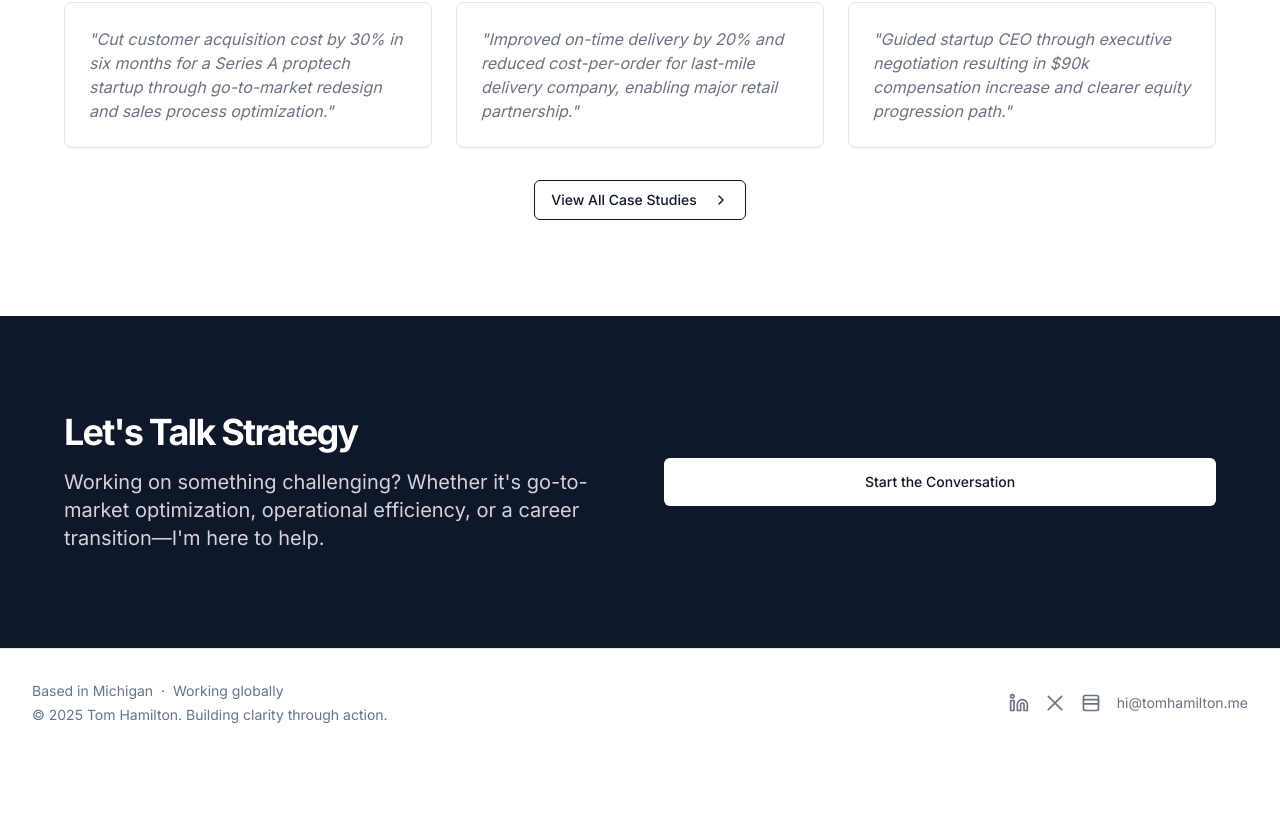
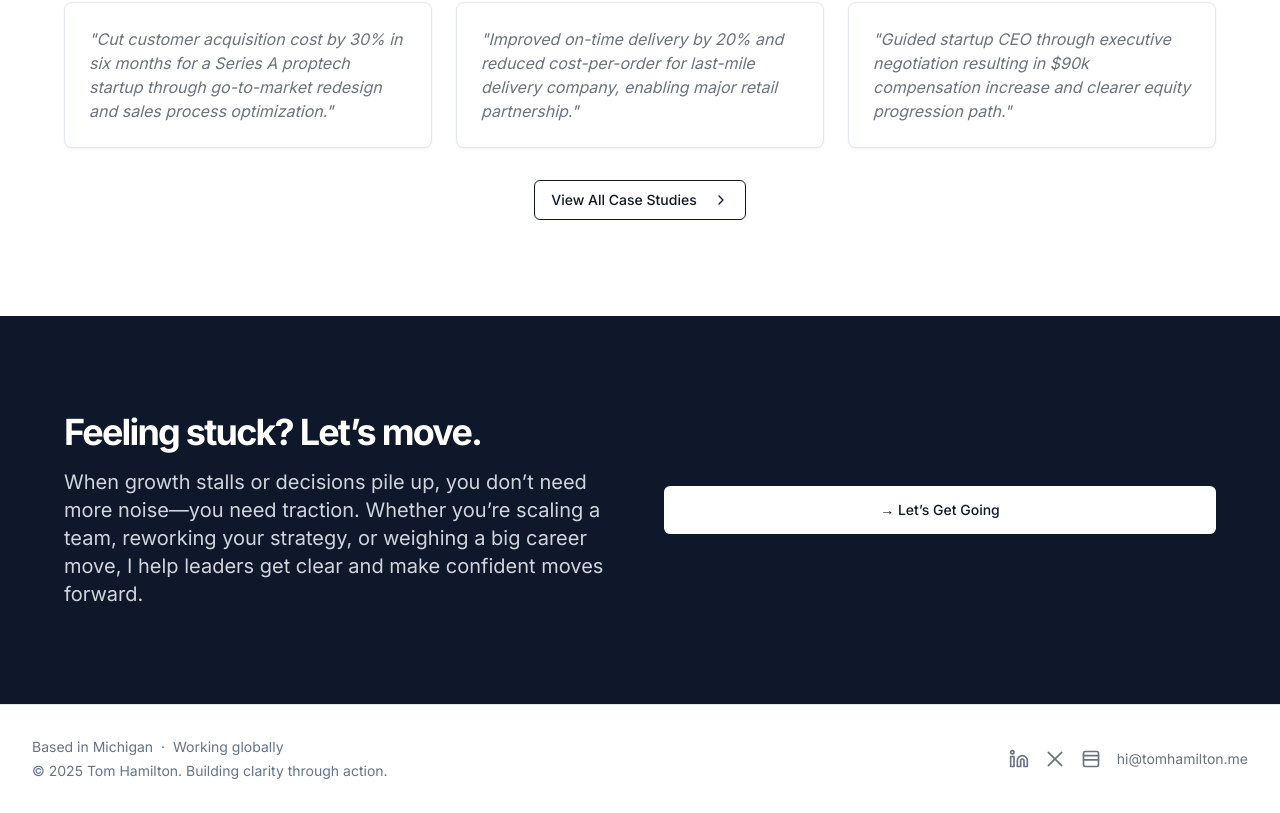
Before and after one commit to t0mmyhammy/tomhamiltonme, a Next.js app: page / in a window 1280 px wide. Shown: the part 3107-3920 px from the top of the page. Before the commit the page ends 3864 px from the top, so only its background shows below. Built offline with nearby package versions, Linux system fonts and the light colour scheme.

Commit message:
Update homepage strategy section copy

```diff
--- a/app/page.tsx
+++ b/app/page.tsx
@@ -242,15 +242,16 @@ export default function Home() {
         <div className="container mx-auto px-4 md:px-6 max-w-7xl">
           <div className="grid gap-6 lg:grid-cols-2 lg:gap-12 items-center max-w-6xl mx-auto">
             <div className="space-y-4">
-              <h2 className="text-3xl font-bold tracking-tighter sm:text-4xl">Let's Talk Strategy</h2>
+              <h2 className="text-3xl font-bold tracking-tighter sm:text-4xl">Feeling stuck? Let’s move.</h2>
               <p className="text-gray-300 md:text-xl">
-                Working on something challenging? Whether it's go-to-market optimization, operational efficiency,
-                or a career transition—I'm here to help.
+                When growth stalls or decisions pile up, you don’t need more noise—you need traction.
+                Whether you’re scaling a team, reworking your strategy, or weighing a big career move, I help
+                leaders get clear and make confident moves forward.
               </p>
             </div>
             <Link href="/contact" className="w-full">
               <Button className="w-full bg-white text-slate-900 hover:bg-gray-200 h-12 transition-transform duration-200 hover:-translate-y-0.5">
-                Start the Conversation
+                → Let’s Get Going
               </Button>
             </Link>
           </div>
```
